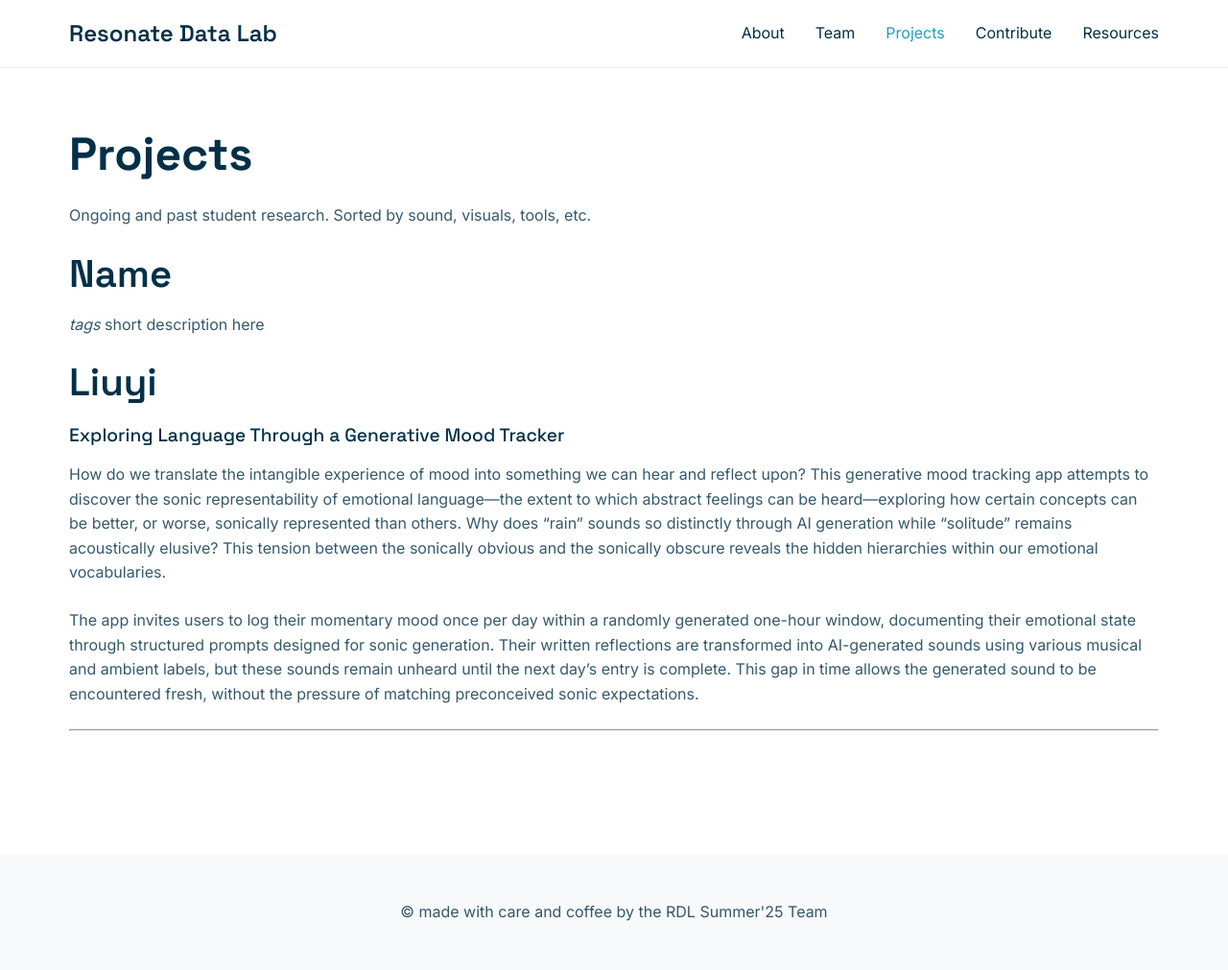
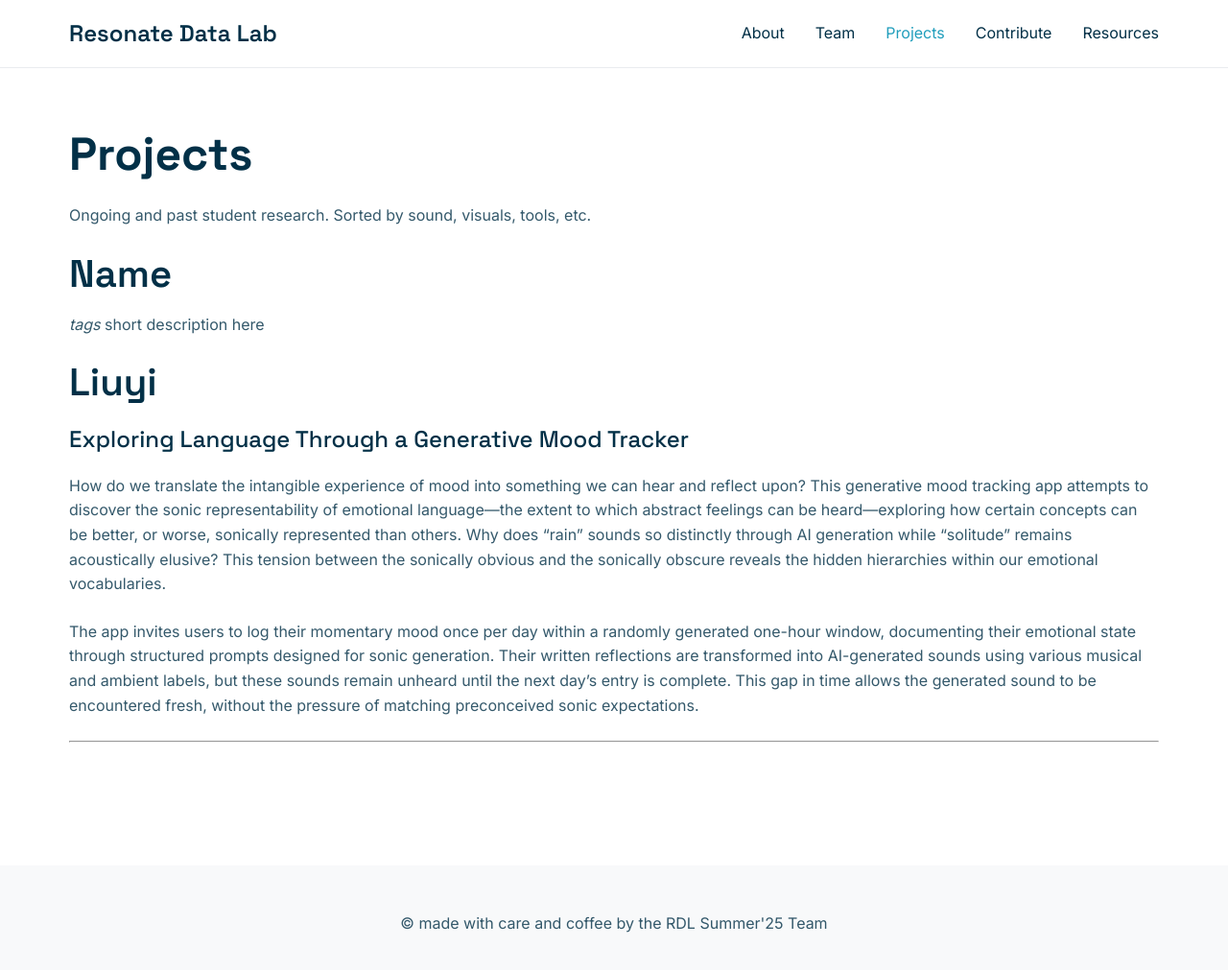
Before and after one commit to a421loop/Resonate-Data-Lab-Website-STRUCTURE, a Jekyll site: the page built from Projects/index.md, in a window 1280 px wide and 1032 px high. Shown: the top 1011 px of the window at 96% size. Built offline with Jekyll 4.4.1, drawn with Linux system fonts in a browser that asks for light colours.

```diff
--- a/Projects/index.md
+++ b/Projects/index.md
@@ -12,7 +12,7 @@ Ongoing and past student research. Sorted by sound, visuals, tools, etc.
 short description here
 
 ## Liuyi
-#### Exploring Language Through a Generative Mood Tracker
+### Exploring Language Through a Generative Mood Tracker
 
 How do we translate the intangible experience of mood into something we can hear and reflect upon? This generative mood tracking app attempts to discover the sonic representability of emotional language—the extent to which abstract feelings can be heard—exploring how certain concepts can be better, or worse, sonically represented than others. Why does "rain" sounds so distinctly through AI generation while "solitude" remains acoustically elusive? This tension between the sonically obvious and the sonically obscure reveals the hidden hierarchies within our emotional vocabularies.
 
```
